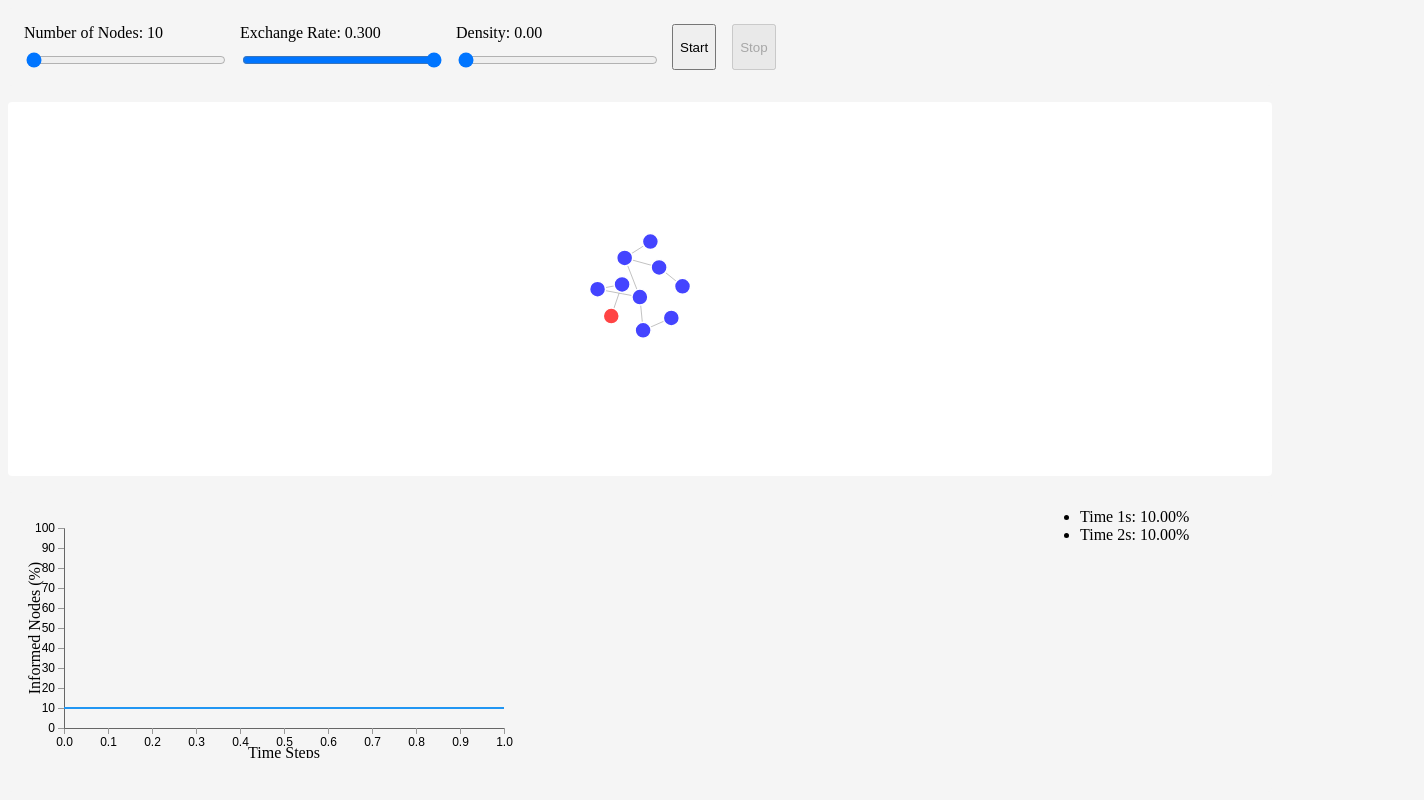
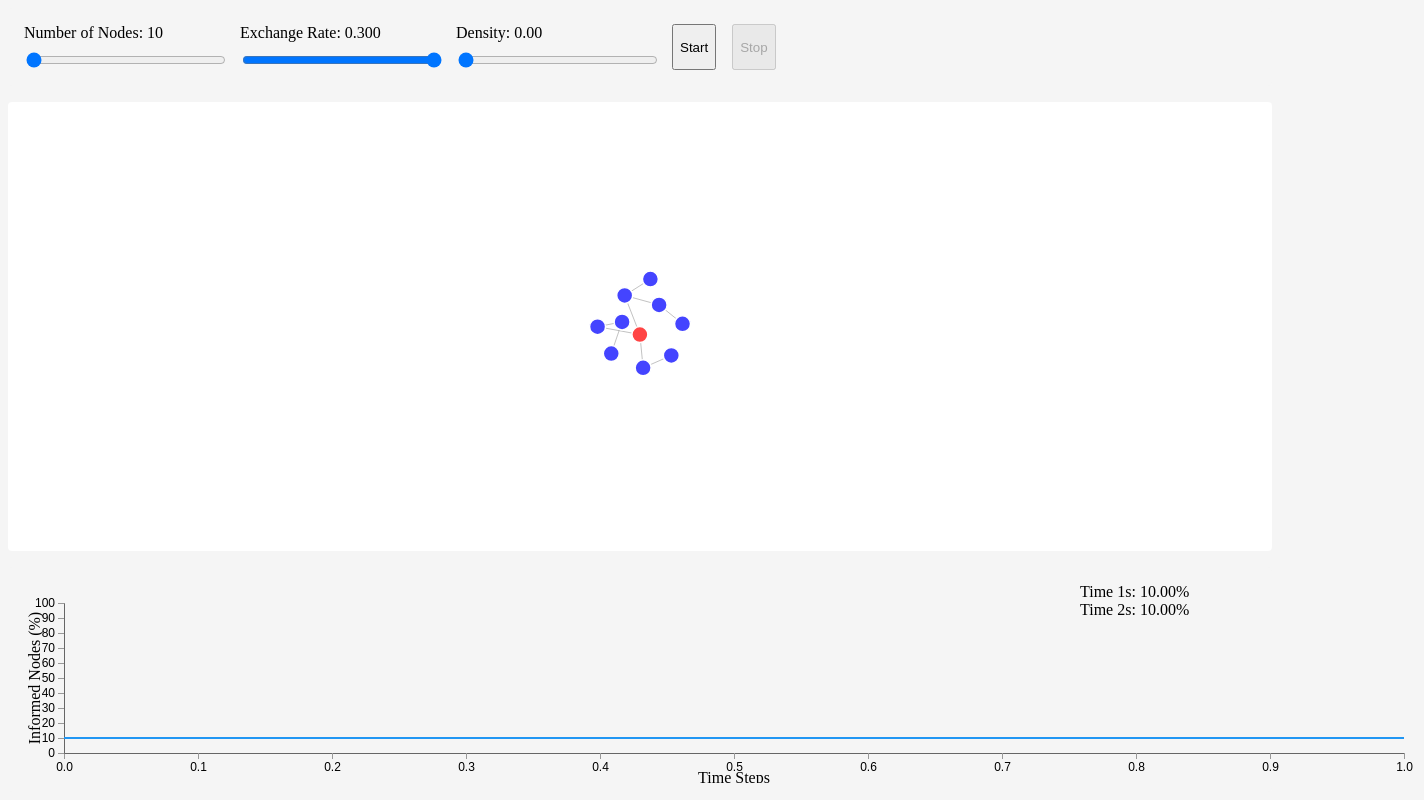
Before and after one commit to tsereda/VectorConsensusVisualization, a SvelteKit app: page / in a window 1280 px wide. Shown: the whole page, 1424 px wide, since content can reach past the window. Built offline with nearby package versions, Linux system fonts and the light colour scheme.

Commit message:
ensure starting node == 0, resizing and no bullets

```diff
--- a/src/lib/simulation.ts
+++ b/src/lib/simulation.ts
@@ -110,7 +110,7 @@ export function updateInformedStates(
 export function generateInitialGraph(count: number, density: number): GraphData {
     const nodes = Array.from({ length: count }, (_, i) => ({
         id: String.fromCharCode(65 + (i % 26)) + (i >= 26 ? Math.floor(i/26) : ''),
-        informed: i === Math.floor(Math.random() * count)
+        informed: i === 0  // Always set first node as informed
     }));
 
     // Get minimum spanning tree edges
--- a/src/routes/+page.svelte
+++ b/src/routes/+page.svelte
@@ -94,8 +94,8 @@ function startSimulation() {
         <div class="metrics-content">
             <div class="graph-section">
                 <PropagationGraph
-                    width={500}
-                    height={250}
+                    width={1400}
+                    height={200}
                 />
             </div>
             <div class="log-section">
@@ -158,7 +158,7 @@ function startSimulation() {
         background: #f5f5f5;
         border-radius: 4px;
         padding: 1rem;
-        height: 300px;
+        height: 225px;
     }
 
     .metrics-content {
@@ -179,6 +179,7 @@ function startSimulation() {
     }
 
     .log-section ul {
+        list-style: none;
         margin: 0;
         padding-left: 1.5rem;
     }
```
